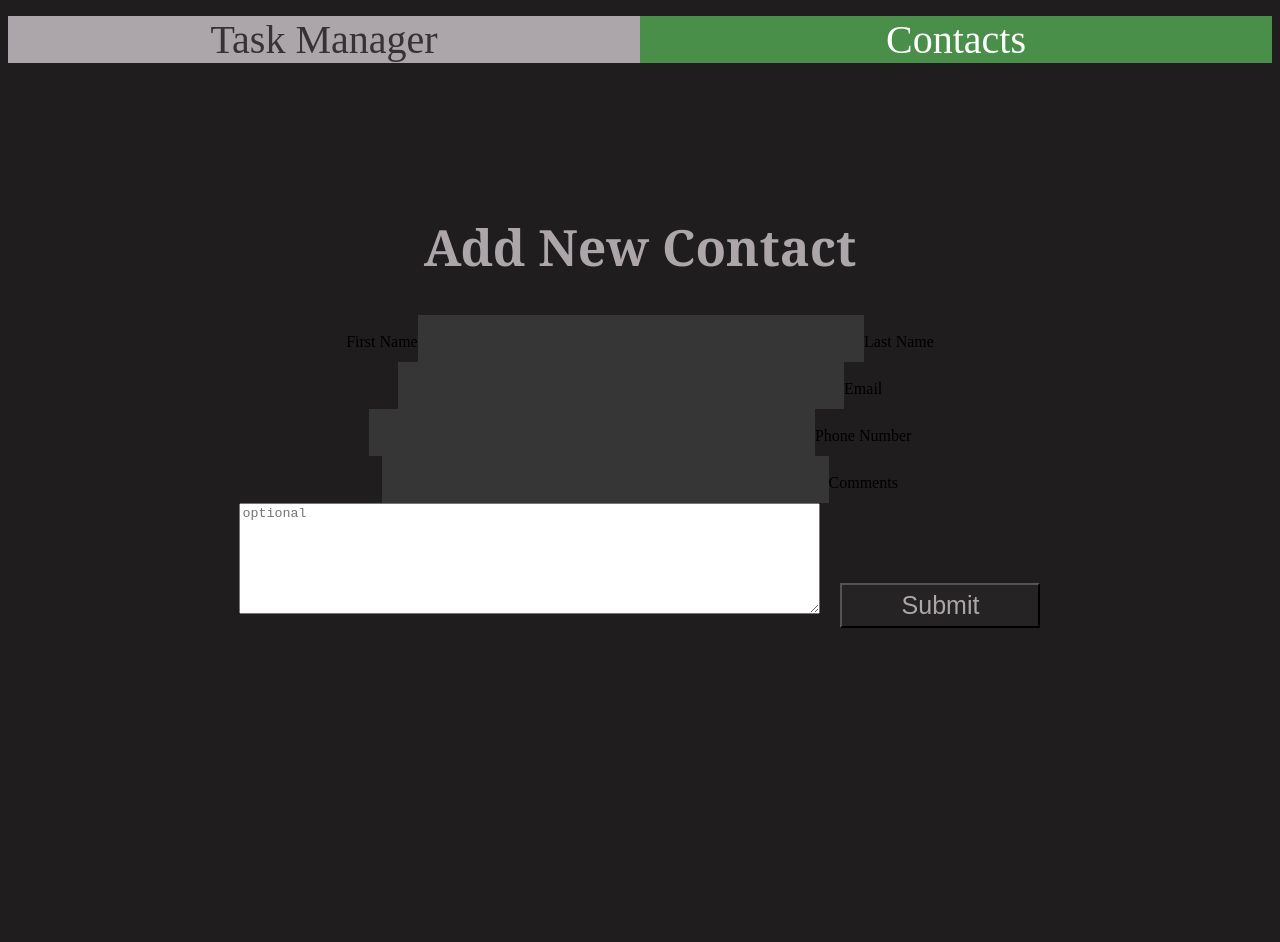
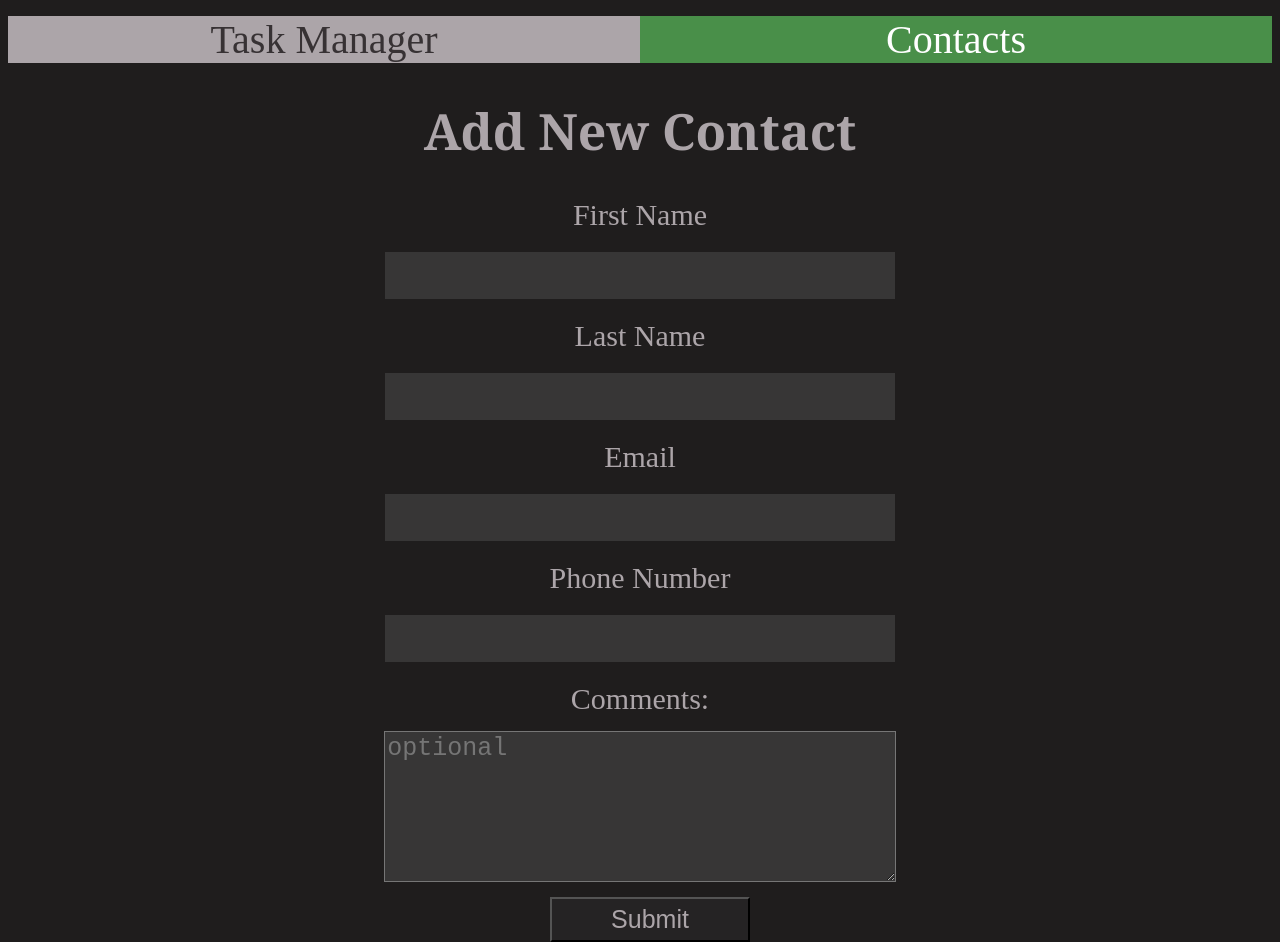
Before and after one commit to Aslan-Mammadov/Task_Management, a React (Create React App) app: page /contacts in a window 1280 px wide. Before the commit the page ends 800 px from the top, so only its background shows below. Built offline with nearby package versions, Linux system fonts and the light colour scheme.

Commit message:
add css to contacts

```diff
--- a/src/components/Contacts.jsx
+++ b/src/components/Contacts.jsx
@@ -11,20 +11,14 @@ function Contacts() {
         <label htmlFor="last-name">Last Name</label>
         <input type="text" name="last-name" />
 
-        <label for="email">
-          Email
+        <label htmlFor="email">Email</label>
           <input type="email" name="email" />
-        </label>
 
-        <label htmlFor="phone">
-          Phone Number
+        <label htmlFor="phone">Phone Number</label>
           <input type="cell" name="phone" />
-        </label>
 
-        <label for="comments">
-          Comments
-          <textarea cols="70" rows="7" placeholder="optional" name="comments" />
-        </label>
+        <label htmlFor="comments">Comments:</label>
+          <textarea cols="50" rows="5" placeholder="optional" name="comments" />
 
         <button type="submit">Submit</button>
       </form>
--- a/src/index.css
+++ b/src/index.css
@@ -96,3 +96,25 @@ form {
 ::-webkit-scrollbar {
   width: 0;
 }
+.contacts-form{
+  margin-top:20px;
+  width: 50%;
+}
+.contacts-form input{
+  width: 80%;
+  display: block;
+  margin: 20px;
+  margin: 20px auto;
+}
+label{
+  font-size: 30px;
+  color: rgb(172, 165, 169);
+}
+textarea{
+  margin: 15px auto;
+  display: block;
+  width: 80%;
+  background-color: rgb(55, 54, 54);
+  color: rgb(172, 165, 169);
+  font-size: 25px;
+}
```
